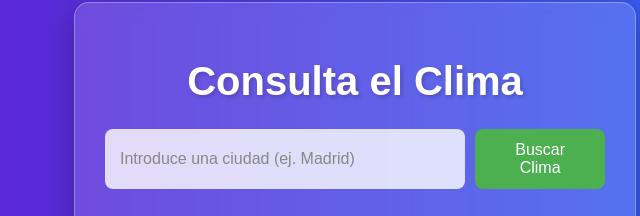
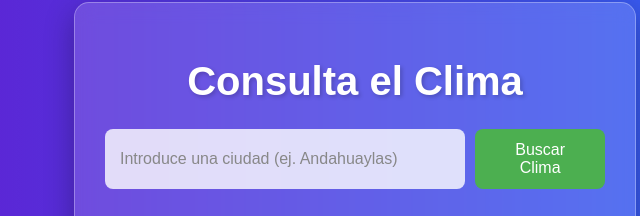
Before and after one commit to Hanns28/clima, a plain HTML site: page index.html in a window 1280 px wide. Shown: the part 204-420 px from the top of the page, 285-925 px from the left. Drawn offline with Linux system fonts and the light colour scheme.

Commit message:
actualizacion1.2

```diff
--- a/index.html
+++ b/index.html
@@ -10,7 +10,7 @@
     <div class="weather-container">
         <h1>Consulta el Clima</h1>
         <div class="input-section">
-            <input type="text" id="city-input" placeholder="Introduce una ciudad (ej. Madrid)">
+            <input type="text" id="city-input" placeholder="Introduce una ciudad (ej. Andahuaylas)">
             <button id="get-weather-btn">Buscar Clima</button>
         </div>
         <div id="weather-results" class="weather-results">
```
